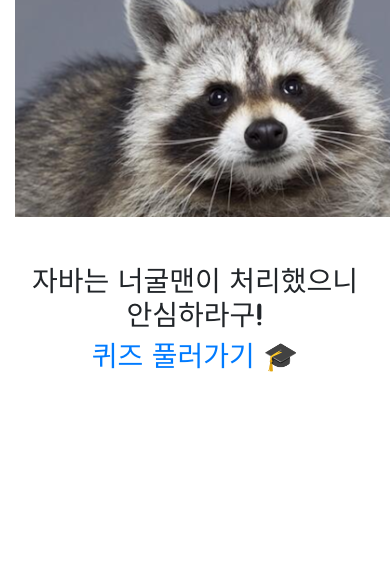
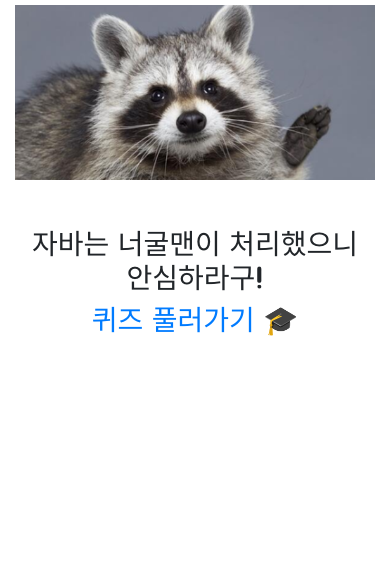
Before and after one commit to allenpage/allenpage.github.io, a plain HTML site: page index.html in a window 390 px wide. Shown: the part 274-844 px from the top of the page. Drawn offline with nearby package versions, Linux system fonts and the light colour scheme; a script that the page names is missing.

Commit message:
이미지 반응형 수정

```diff
--- a/index.html
+++ b/index.html
@@ -52,7 +52,7 @@
         <div class="section active  active" id="section1">
             <div class="container text-center">
                 <h2>웹과 HTML의 퀴즈 퀴즈!</h2>
-                <img src="img/unnamed.png" class="image" alt="너굴맨">
+                <img src="img/unnamed.png" class="image img-fluid" alt="너굴맨">
                 <h3>자바는 너굴맨이 처리했으니 안심하라구!</h3>
                 <a class="text-center" href="index.html#2">
                     <h3>퀴즈 풀러가기 🎓</h3>
```
